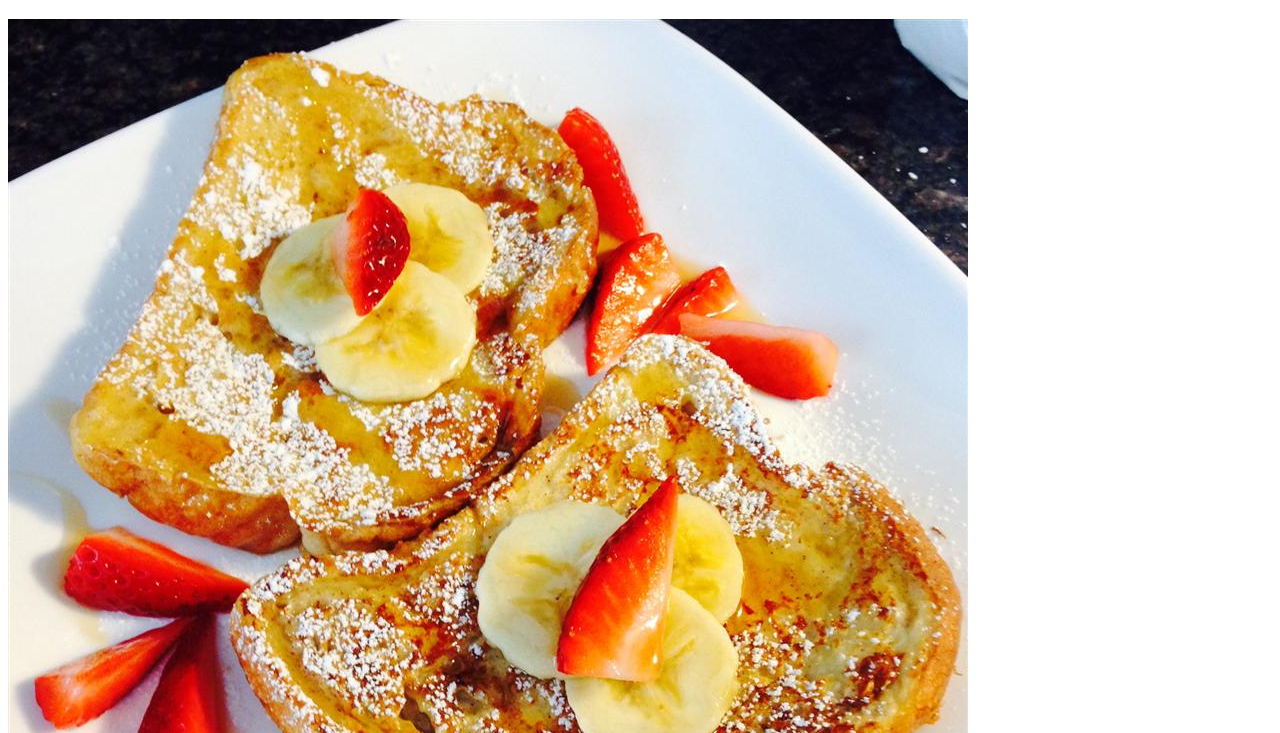
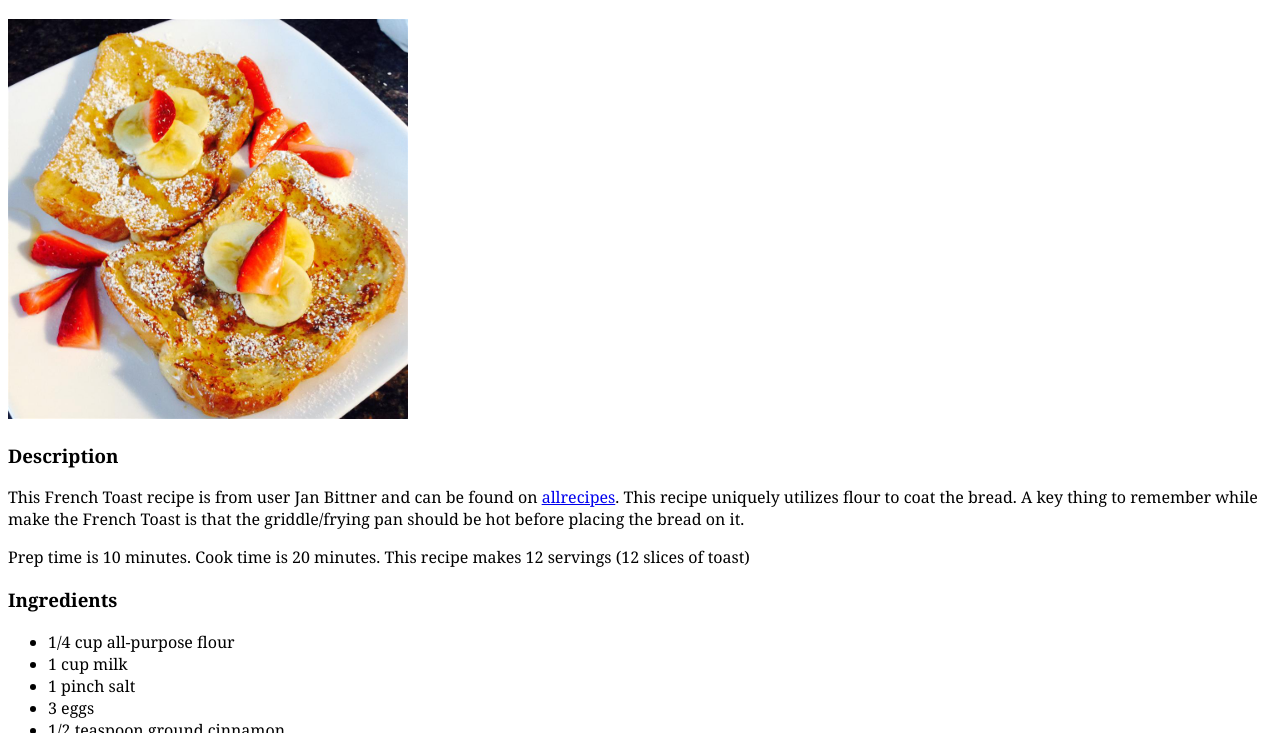
Before and after one commit to amandakso/odin-recipes, a plain HTML site: page recipes/frenchtoast.html in a window 1280 px wide. Shown: the part 67-800 px from the top of the page. Drawn offline with Linux system fonts and the light colour scheme.

Commit message:
edit image size

```diff
--- a/recipes/styles.css
+++ b/recipes/styles.css
@@ -1,3 +1,8 @@
 * {
     font-family: Georgia, Helvetica, sans-serif;
 }
+
+img {
+    height:auto;
+    width: 400px;
+}
```
